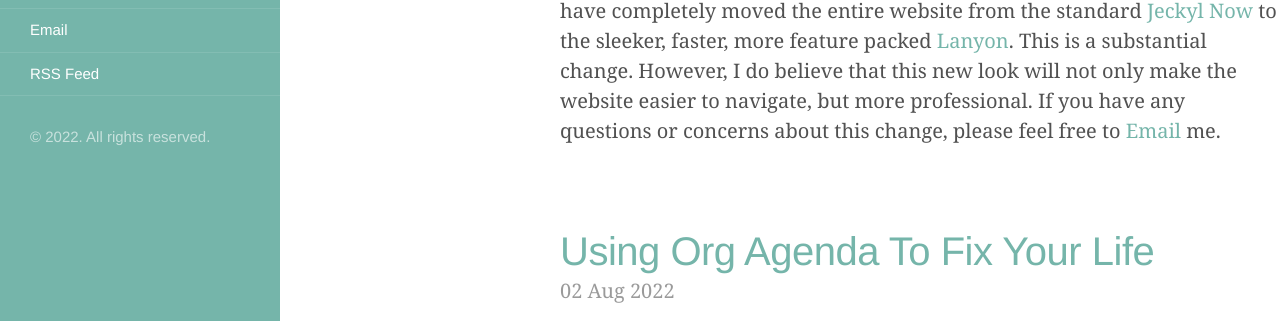
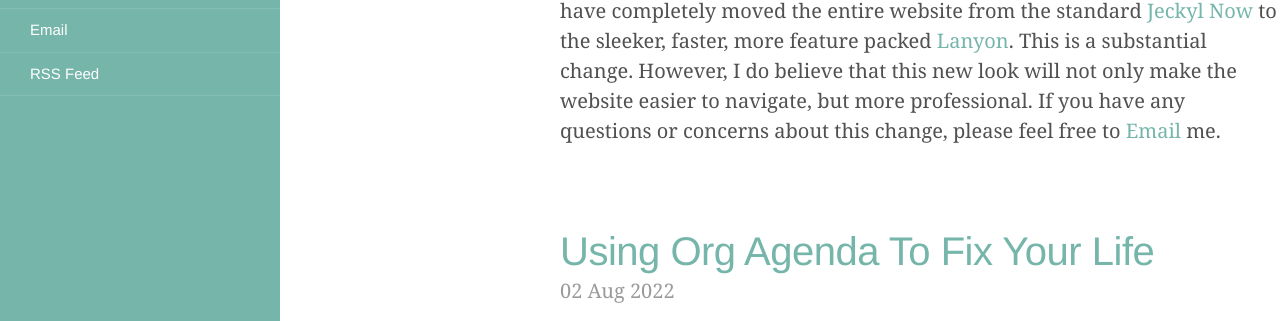
Before and after one commit to TheKernalBlog/TheKernalBlog, a Jekyll site: the page built from index.html, in a window 1280 px wide. Shown: the part 316-637 px from the top of the page. Built offline with Jekyll 4.4.1, drawn with Linux system fonts in a browser that asks for light colours; the list of posts is cut into pages by our own code.

Commit message:
Update sidebar.html

```diff
--- a/_includes/sidebar.html
+++ b/_includes/sidebar.html
@@ -29,10 +29,4 @@
        <a class="sidebar-nav-item" href="mailto:TheKernalBlog@protonmail.com">Email</a>
        <a class="sidebar-nav-item" href="https://thekernal.xyz/atom.xml">RSS Feed</a>
   </nav>
-
-  <div class="sidebar-item">
-    <p>
-      &copy; {{ site.time | date: '%Y' }}. All rights reserved.
-    </p>
-  </div>
 </div>
```
